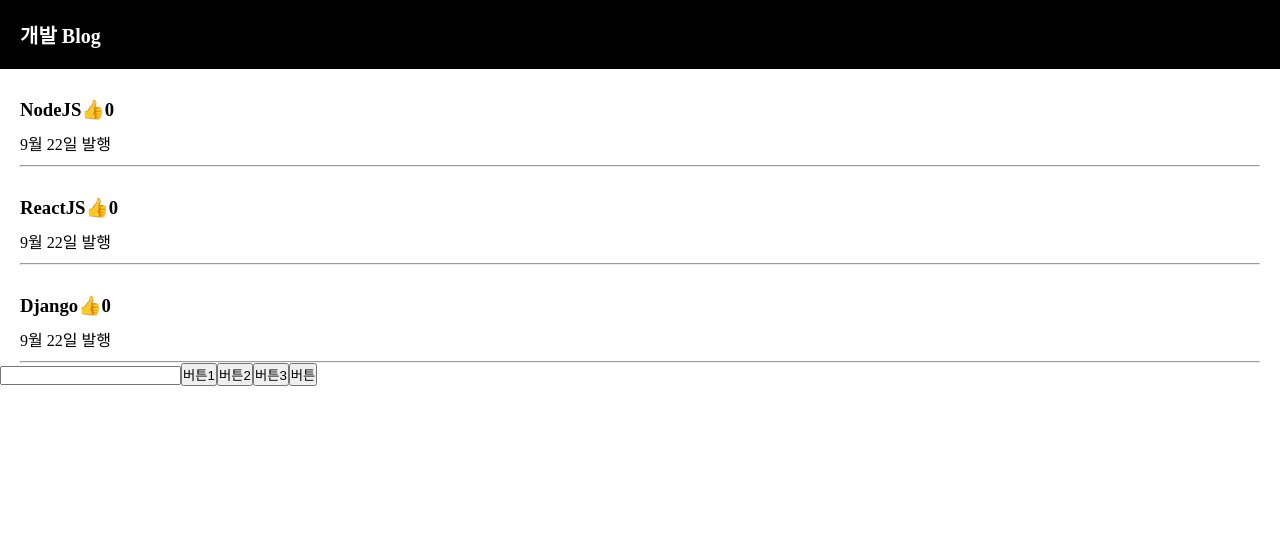
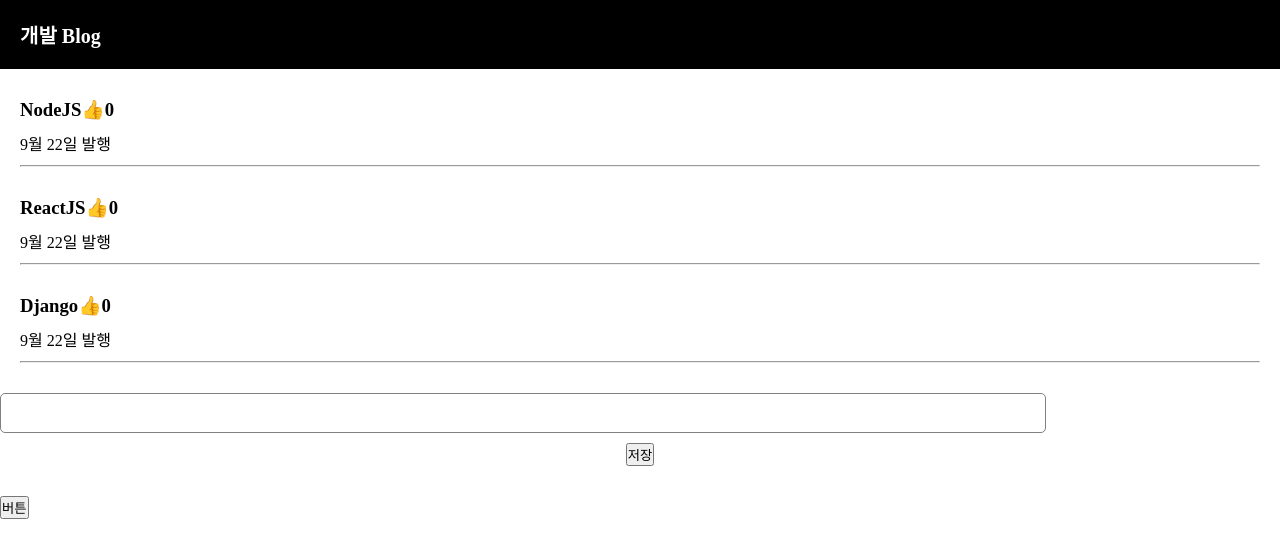
Before and after one commit to hwd3004/react_blog, a React (Create React App) app: page / in a window 1280 px wide. Shown: the top 558 px of the page. Built offline with nearby package versions, Linux system fonts and the light colour scheme.

Commit message:
10.0 블로그 글발행 기능 만들기

```diff
--- a/src/App.css
+++ b/src/App.css
@@ -5,6 +5,25 @@
 
 body {
   font-family: "nanumsquare";
+}
+
+.publish {
+  margin-top: 30px;
+  margin-bottom: 30px;
+}
+
+.publish input {
+  padding: 10px;
+  font-size: 16px;
+  border-radius: 5px;
+  width: 80%;
+  border: 1px solid grey;
+}
+
+.publish button {
+  display: block;
+  margin: auto;
+  margin-top: 10px;
 }
 
 .black-nav {
--- a/src/App.js
+++ b/src/App.js
@@ -25,7 +25,7 @@
   let 반복된UI = () => {
     let 어레이 = [];
 
-    for (let index = 0; index < 어레이.length; index++) {
+    for (let index = 0; index < 5; index++) {
       어레이.push(<div>어레이</div>);
     }
   };
@@ -58,36 +58,31 @@
           </div>
         );
       })}
-
-      <input
+      {/* <input
         onChange={(event) => {
           // console.log(event.target.value);
           입력값변경(event.target.value);
         }}
-      ></input>
+      ></input> */}
+      <div className="publish">
+        <input
+          onChange={(event) => {
+            입력값변경(event.target.value);
+          }}
+        ></input>
+        <button
+          onClick={() => {
+            // console.log(입력값);
+            let 글제목카피 = [...글제목];
 
-      <button
-        onClick={() => {
-          누른제목변경(0);
-        }}
-      >
-        버튼1
-      </button>
-      <button
-        onClick={() => {
-          누른제목변경(1);
-        }}
-      >
-        버튼2
-      </button>
-      <button
-        onClick={() => {
-          누른제목변경(2);
-        }}
-      >
-        버튼3
-      </button>
-
+            글제목카피.unshift(입력값);
+            // 배열 맨앞에 자료 하나 추가
+            글제목변경(글제목카피);
+          }}
+        >
+          저장
+        </button>
+      </div>
       <button
         onClick={() => {
           modal변경(!modal);
@@ -95,7 +90,6 @@
       >
         버튼
       </button>
-
       {modal === true ? (
         <Modal 글제목={글제목} 누른제목={누른제목}></Modal>
       ) : null}
```
Also changed, not shown: 1 other file (tests, documents, lock files or other folders).
